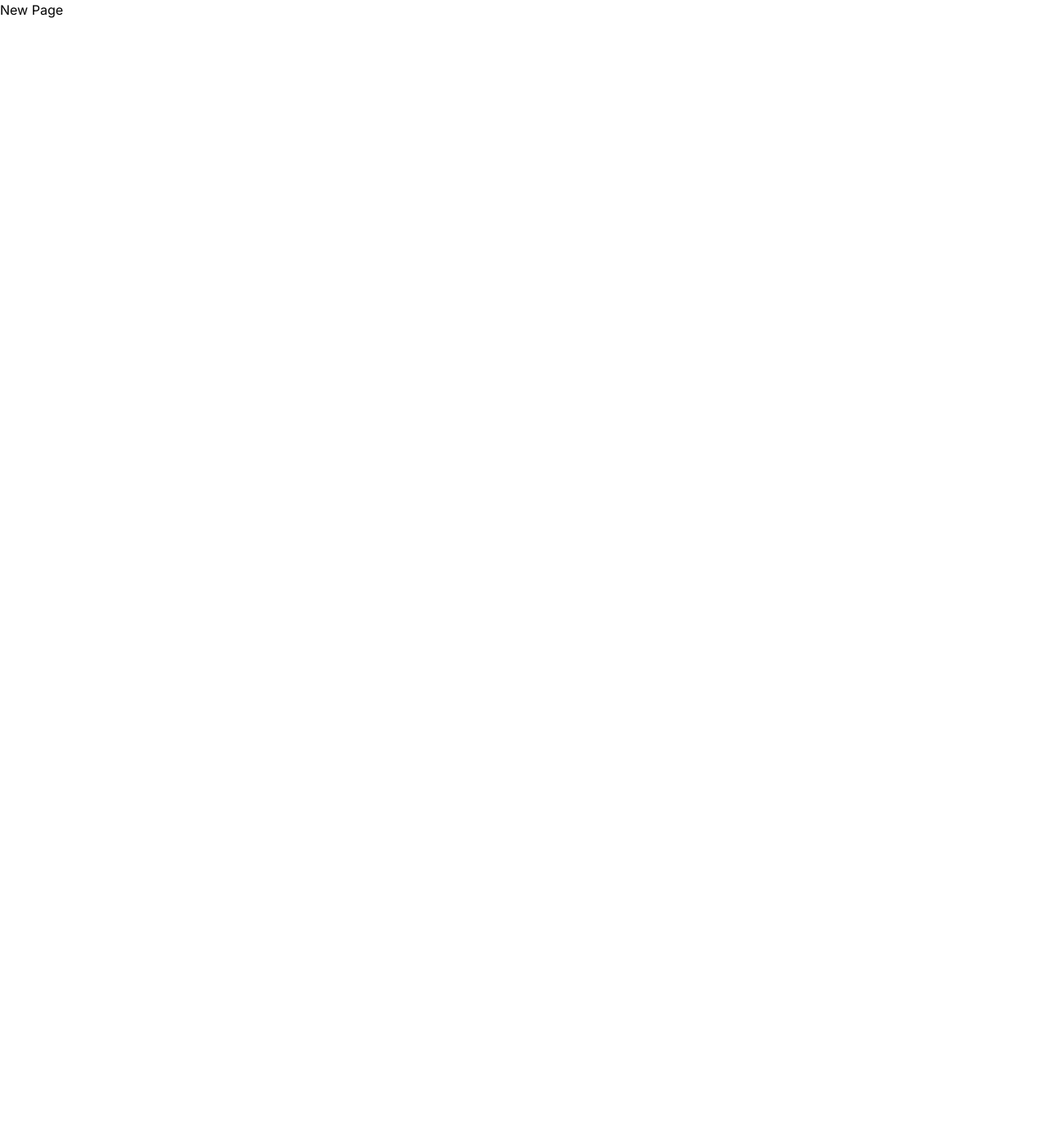
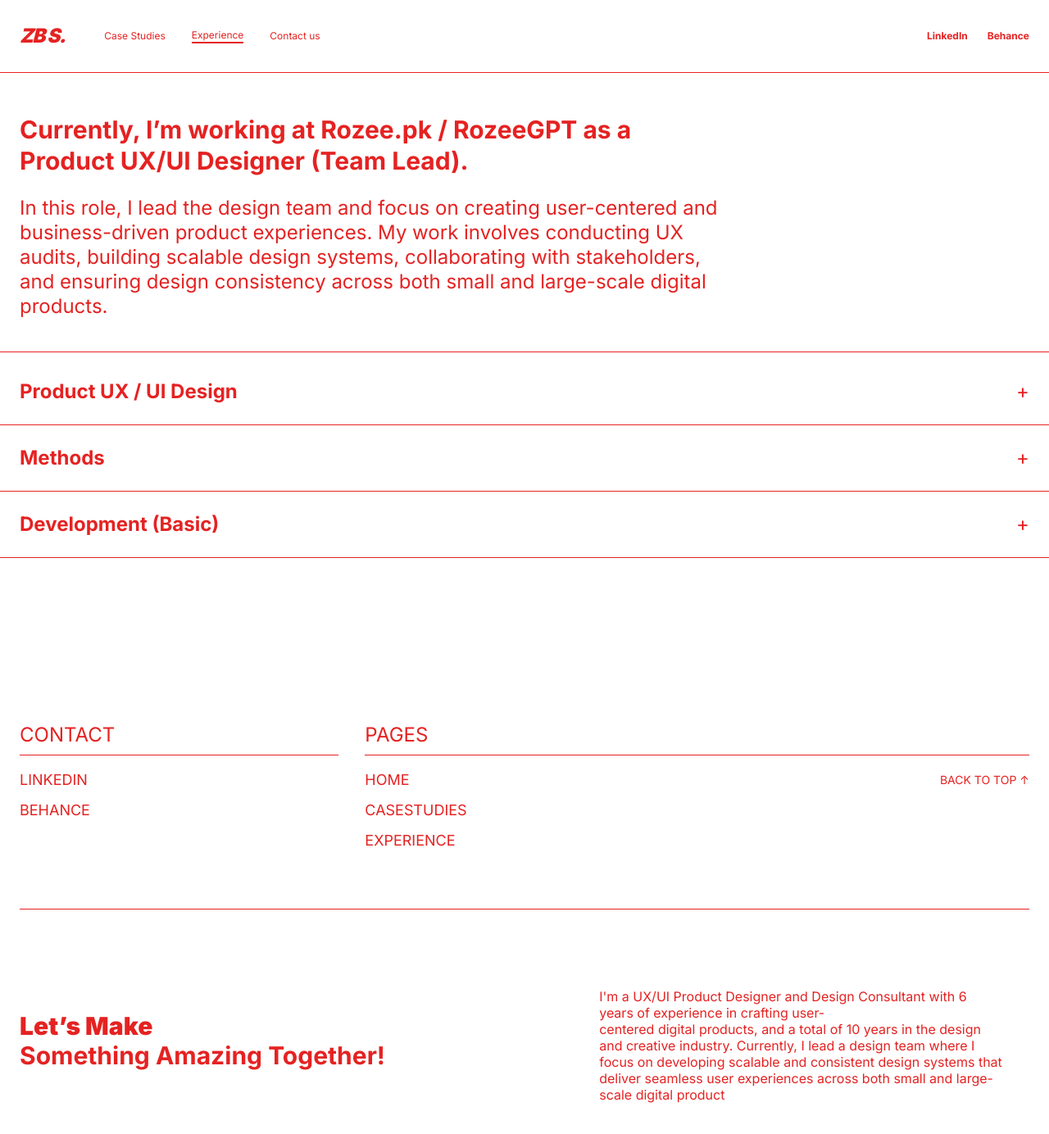
Before and after one commit to talha-amr/Client-Portfolio, a React (Vite) app: page /experience in a window 1280 px wide. Shown: the top 1384 px of the page at 82% size. Before the commit the page ends 800 px from the top, so only its background shows below. Built offline with nearby package versions, Linux system fonts and the light colour scheme.

Commit message:
made experience page

```diff
--- /dev/null
+++ b/src/components/Accordion.jsx
@@ -0,0 +1,61 @@
+import React, { useState } from "react";
+
+const AccordionItem = ({ title, content, isOpen, onToggle }) => {
+  return (
+    <div className="w-full border-b border-[#E52222]">
+      {/* Header */}
+      <button
+        onClick={onToggle}
+        className="w-full text-left py-6 flex justify-between items-center focus:outline-none"
+      >
+        <div className="container mx-auto md:px-1 lg:px-6 flex justify-between items-center">
+          <span
+            className={`font-bold text-2xl text-[#E52222] transition-transform duration-300 ${
+              isOpen ? "scale-105 border-b-2 border-[#E52222]" : ""
+            }`}
+          >
+            {title}
+          </span>
+          <span className="text-2xl text-[#E52222]">{isOpen ? "-" : "+"}</span>
+        </div>
+      </button>
+
+      {/* Content */}
+      <div
+        className={`overflow-hidden transition-all duration-500 ease-in-out`}
+        style={{ maxHeight: isOpen ? "400px" : "0px" }}
+      >
+        <div className="container mx-auto md:px-1 lg:px-6 py-6 text-gray-700 text-lg">
+          {content}
+        </div>
+      </div>
+    </div>
+  );
+};
+
+export default function Accordion({ items }) {
+  const [openIndex, setOpenIndex] = useState(null);
+
+  const defaultItems = [
+    { title: "Product UX / UI Design", content: "Content for the first item" },
+    { title: "Methods", content: "Content for the second item" },
+    { title: "Development (Basic)", content: "  Lorem ipsum dolor sit amet consectetur adipisicing elit. Magni nemo quos ex molestias et eos nostrum dolor harum cum iste maiores culpa minus delectus debitis quaerat error numquam, temporibus saepe?Lorem ipsum dolor sit amet, consectetur adipisicing elit. Eaque eveniet quisquam harum, exercitationem neque omnis alias assumenda, quia quas corrupti atque. Nihil, ullam corrupti." },
+  ];
+
+
+  const accordionItems = items || defaultItems;
+
+  return (
+    <div className="w-full mt-2">
+      {accordionItems.map((item, index) => (
+        <AccordionItem
+          key={index}
+          title={item.title}
+          content={item.content}
+          isOpen={openIndex === index}
+          onToggle={() => setOpenIndex(openIndex === index ? null : index)}
+        />
+      ))}
+    </div>
+  );
+}
--- a/src/components/NavBar.jsx
+++ b/src/components/NavBar.jsx
@@ -1,27 +1,40 @@
 import React from "react";
 import { Link } from "react-router-dom";
 
-export default function Navbar() {
+export default function Navbar({ activePage }) {
+  // helper function to set link style
+  const linkClass = (page) =>
+  `nav-hover-btn  ${
+    activePage === page ? "border-b-2 border-[#E52222] text-[#E52222]" : ""
+  }`;
+
   return (
-    <nav className="font-inter absolute top-0 left-0 w-full z-50">
-      <div className="container mx-auto px-6 py-7 flex items-center justify-between text-white">
-
+    <nav
+      className={`font-inter absolute top-0 py-7 left-0 w-full z-50 ${
+        activePage === "home" ? "bg-transparent text-white" : "bg-white text-[#E52222] border-b-1 border-[#e52222]"
+      }`}
+    >
+      <div className="container mx-auto px-6 flex items-center justify-between">
         {/* Brand + Nav links */}
         <div className="flex items-center space-x-12">
           {/* Brand */}
-          <div className="text-2xl font-black tracking-tight italic">
+          <Link to='/'
+            className={`text-2xl font-black tracking-[-0.06em] italic ${
+              activePage === "home" ? "text-white" : "text-[#E52222]"
+            }`}
+          >
             ZB S.
-          </div>
+          </Link>
 
           {/* Nav links */}
           <div className="hidden md:flex text-xs items-center space-x-8 font-regular">
-            <Link to="/casestudies" className="nav-hover-btn">
+            <Link to="/casestudies" className={linkClass("casestudies")}>
               Case Studies
             </Link>
-            <Link to="/experience" className="nav-hover-btn">
+            <Link to="/experience" className={linkClass("experience")}>
               Experience
             </Link>
-            <Link to="/contact" className="nav-hover-btn">
+            <Link to="/contact" className={linkClass("contact")}>
               Contact us
             </Link>
           </div>
--- a/src/pages/Experience.jsx
+++ b/src/pages/Experience.jsx
@@ -1,11 +1,92 @@
 import React from 'react'
+import Navbar from '../components/NavBar'
+import Accordion from '../components/Accordion'
 
 const Experience = () => {
-  return (
-    <div>
-        New Page
-    </div>
-  )
+    return (
+        <section className='min-h-dvh w-screen'>
+            <Navbar activePage={"experience"} />
+
+            <div className="flex justify-start items-center mt-35 pb-10 border-b-1 border-[#e52222]">
+                <div className="container px-6 mx-auto">
+                    <div className='text-[#e52222] max-w-[70%] space-y-6 '>
+                        <p className='text-3xl font-bold leading-tight'>Currently, I’m working at Rozee.pk / RozeeGPT as a Product UX/UI Designer (Team Lead).</p>
+                        <p className='text-2xl font-regular leading-tight'>In this role, I lead the design team and focus on creating user-centered and business-driven product experiences. My work involves conducting UX audits, building scalable design systems, collaborating with stakeholders, and ensuring design consistency across both small and large-scale digital products.</p>
+                    </div>
+                </div>
+            </div>
+            <Accordion title="nothing" content="nothing" />
+            <div className="container px-6 mx-auto">
+                <div className="grid grid-cols-3 gap-8 w-full border-b border-[#E52222] pt-50 pb-17 ">
+                    {/* Contact Column */}
+                    <div>
+                        <h3 className="text-[#E52222] text-2xl pb-2 border-b border-[#E52222] mb-4">
+                            CONTACT
+                        </h3>
+                        <ul className="space-y-2 text-lg text-[#E52222]">
+                            <li>
+                                <a href="#" className="inline-block link-hover-btn border-b border-transparent hover:border-[#E52222]">
+                                    LINKEDIN
+                                </a>
+                            </li>
+                            <li>
+                                <a href="#" className="inline-block link-hover-btn border-b border-transparent hover:border-[#E52222]">
+                                    BEHANCE
+                                </a>
+                            </li>
+                        </ul>
+                    </div>
+
+                    {/* Pages Column */}
+                    <div className="col-span-2">
+                        <h3 className="text-[#E52222] text-2xl pb-2 border-b border-[#E52222] mb-4">
+                            PAGES
+                        </h3>
+
+                        <ul className="space-y-2 text-[#E52222] text-lg">
+                            <li className="flex justify-between items-center">
+                                <a href="#" className="inline-block link-hover-btn border-b border-transparent hover:border-[#E52222]">
+                                    HOME
+                                </a>
+                                <a
+                                    href="/"
+                                    onClick={(e) => {
+                                        e.preventDefault(); // prevent default jump
+                                        window.scrollTo({ top: 0, behavior: "smooth" });
+                                    }}
+                                    className="text-sm inline-block link-hover-btn border-b border-transparent hover:border-[#E52222]"
+                                >
+                                    BACK TO TOP ↑
+                                </a>
+                            </li>
+                            <li>
+                                <a href="#" className="inline-block link-hover-btn border-b border-transparent hover:border-[#E52222]">
+                                    CASESTUDIES
+                                </a>
+                            </li>
+                            <li>
+                                <a href="#" className="inline-block link-hover-btn border-b border-transparent hover:border-[#E52222]">
+                                    EXPERIENCE
+                                </a>
+                            </li>
+                        </ul>
+                    </div>
+                </div>
+
+                <div className="flex justify-between items-center h-[30vh] text-[#E52222] py-40">
+                    <p className="text-3xl font-bold"> <span className="font-black">Let’s Make</span><br />
+                        Something Amazing Together!</p>
+                    <p className='text-base mt-3 font-regular max-w-[40%] anim leading-tight me-8'>
+                        I'm a UX/UI Product Designer and Design Consultant with 6 years of experience in crafting user-
+                        <br />
+                        centered digital products, and a total of 10 years in the design and creative industry.
+                        Currently, I lead a design team where I focus on developing scalable and consistent design
+                        systems that deliver seamless user experiences across both small and large-scale digital product
+                    </p>
+                </div>
+            </div>
+        </section>
+    )
 }
 
 export default Experience
--- a/src/pages/Home.jsx
+++ b/src/pages/Home.jsx
@@ -11,7 +11,7 @@ function Home() {
 
   return (
     <>
-      <Navbar/>
+      <Navbar activePage={"home"}/>
       <Hero/>
       <Grid/>
       <Work/>
```
